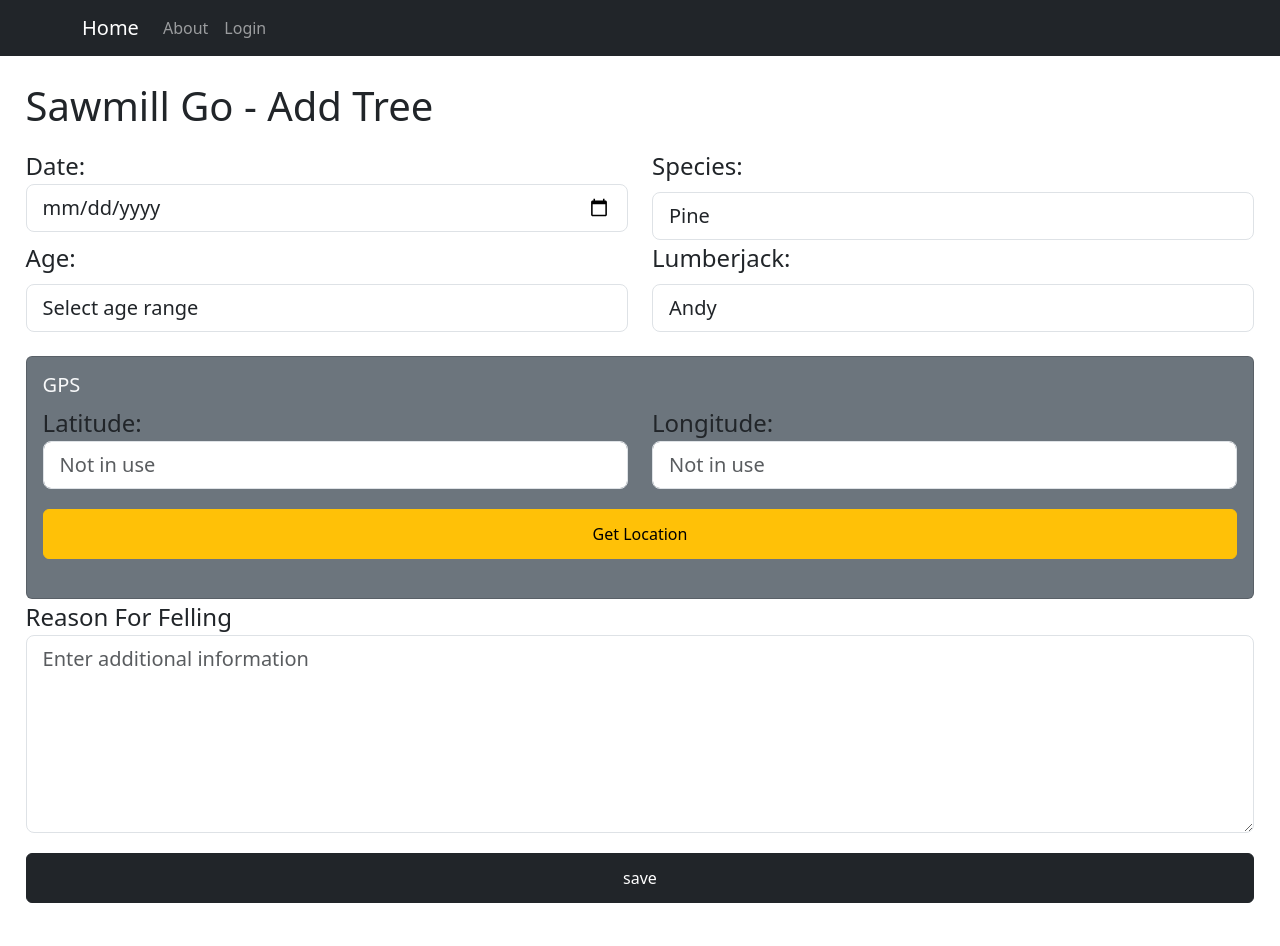
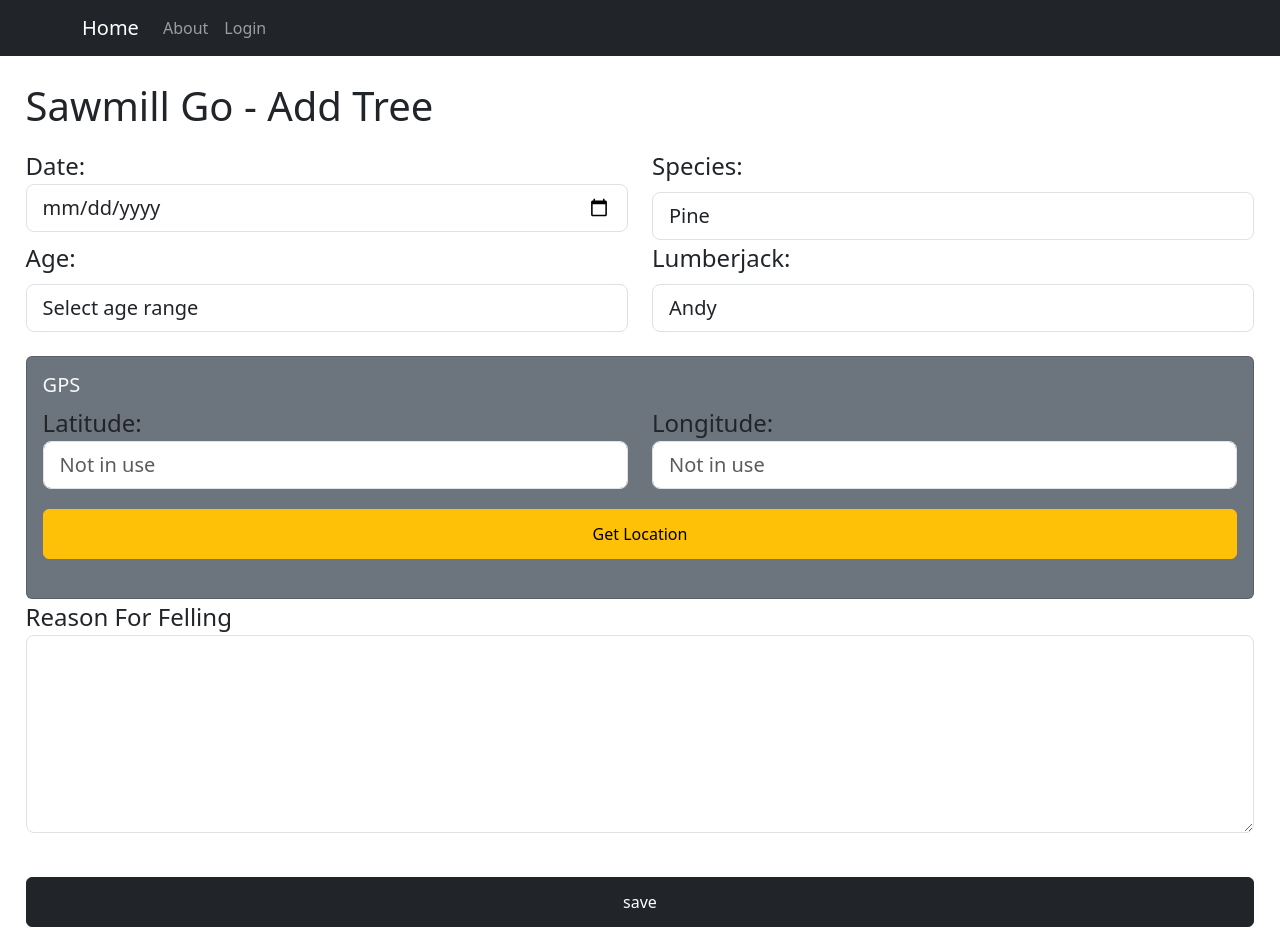
Before and after one commit to andrewcargill/sawmill_go, a React (Create React App) app in the folder mill/: page /mill_add_trees in a window 1280 px wide. Shown: the top 946 px of the page. Built offline with nearby package versions, Linux system fonts and the light colour scheme.

Commit message:
adds padding to bottom of tree post form

```diff
--- a/mill/src/pages/MillAddTrees.jsx
+++ b/mill/src/pages/MillAddTrees.jsx
@@ -198,13 +198,12 @@ const MillAddTrees = () => {
     </Row>
   </Card.Body>
 </Card>
-          <Row>
+          <Row className="mb-4">
             <Col xs={12}>
               <label>Reason For Felling</label>
               <textarea
                 className="form-control form-control-lg"
                 rows="6"
-                placeholder="Enter additional information"
                 value={reason_for_felling}
                 onChange={(e) => setReason_for_felling(e.target.value)}
                 required
```
